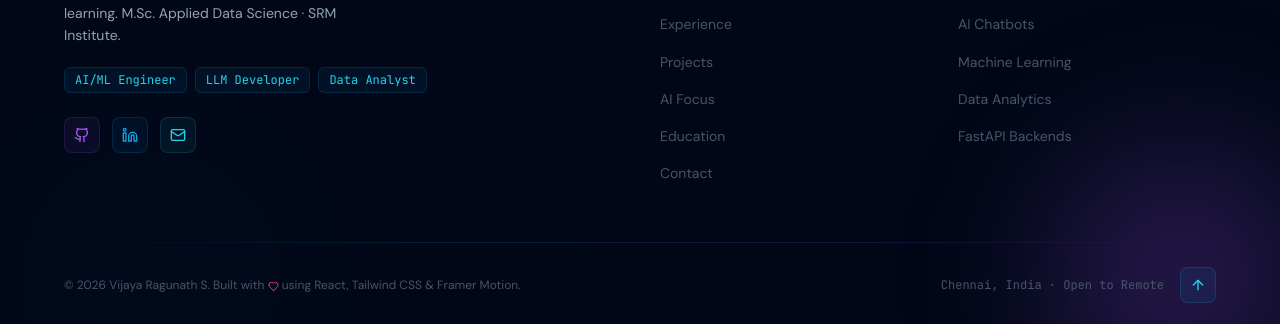
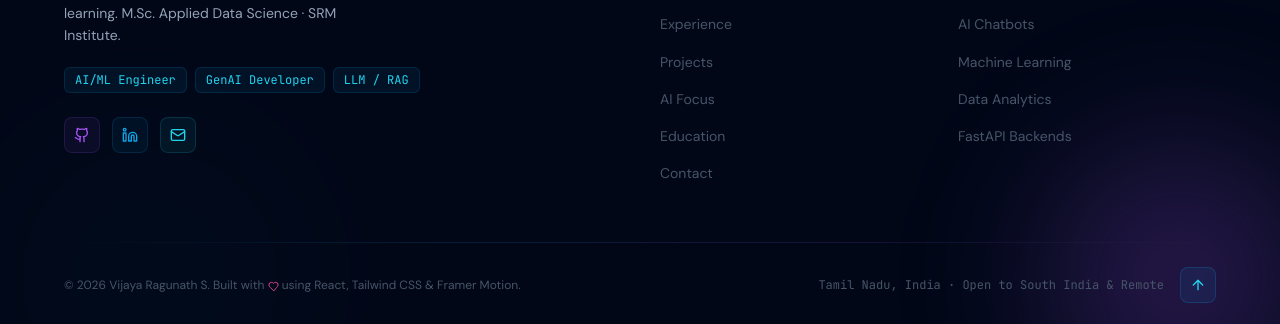
Before and after one commit to Vijaykio10/vijaya-portfolio, a React (Vite) app: page / in a window 1280 px wide. Shown: the part 10771-11095 px from the top of the page. Built offline with nearby package versions, Linux system fonts and the light colour scheme.

Commit message:
Align footer role positioning and location

```diff
--- a/src/components/Footer.jsx
+++ b/src/components/Footer.jsx
@@ -105,7 +105,7 @@ export default function Footer() {
 
             {/* Role tags */}
             <div className="flex flex-wrap gap-2 mb-6">
-              {['AI/ML Engineer', 'LLM Developer', 'Data Analyst'].map(tag => (
+              {['AI/ML Engineer', 'GenAI Developer', 'LLM / RAG'].map(tag => (
                 <span
                   key={tag}
                   className="text-xs font-mono px-2.5 py-1 rounded-md"
@@ -211,7 +211,7 @@ export default function Footer() {
               className="text-xs font-mono hidden sm:block"
               style={{ color: 'var(--text-muted)' }}
             >
-              Chennai, India · Open to Remote
+              Tamil Nadu, India · Open to South India &amp; Remote
             </span>
 
             {/* Back to top */}
```
